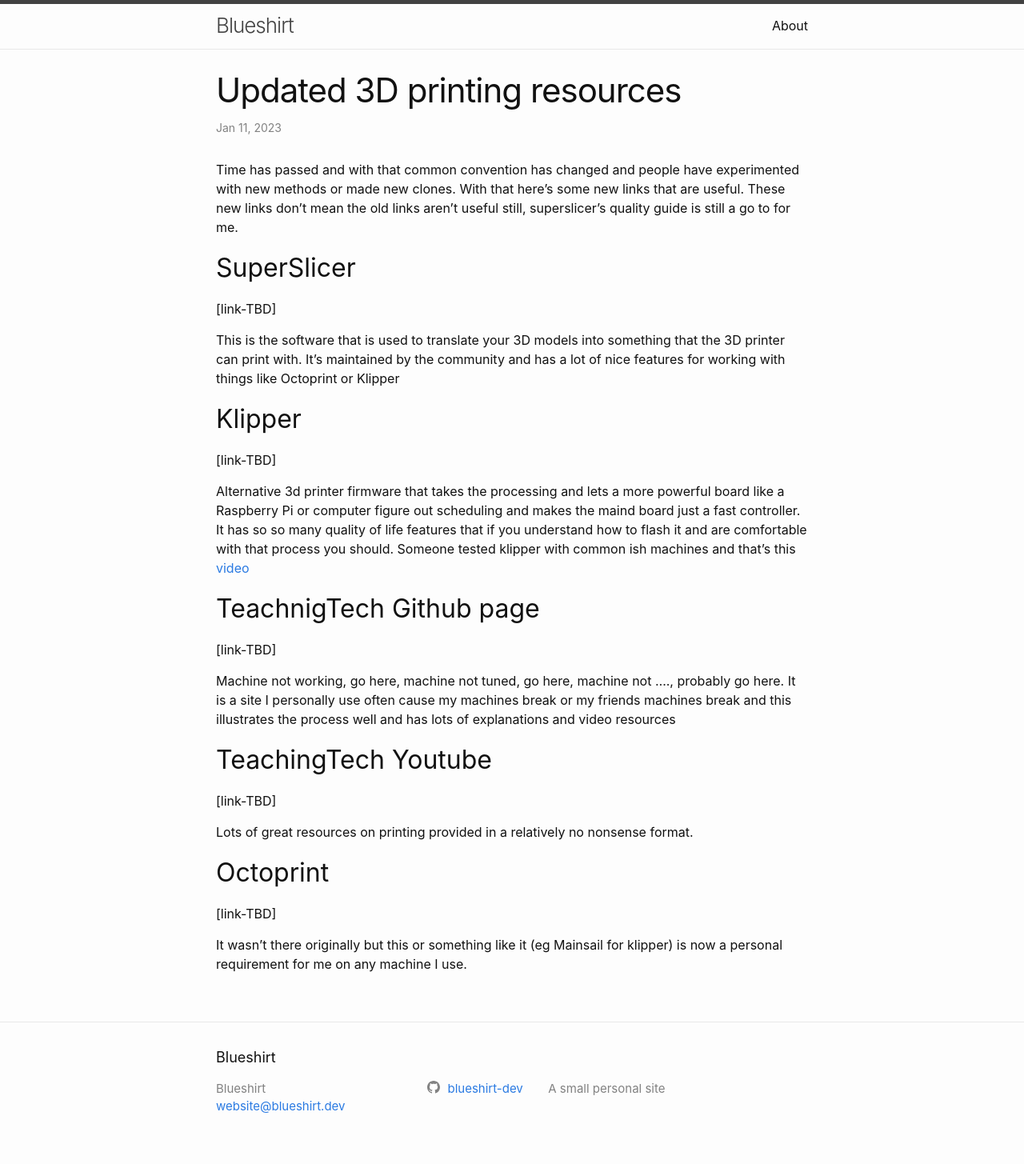
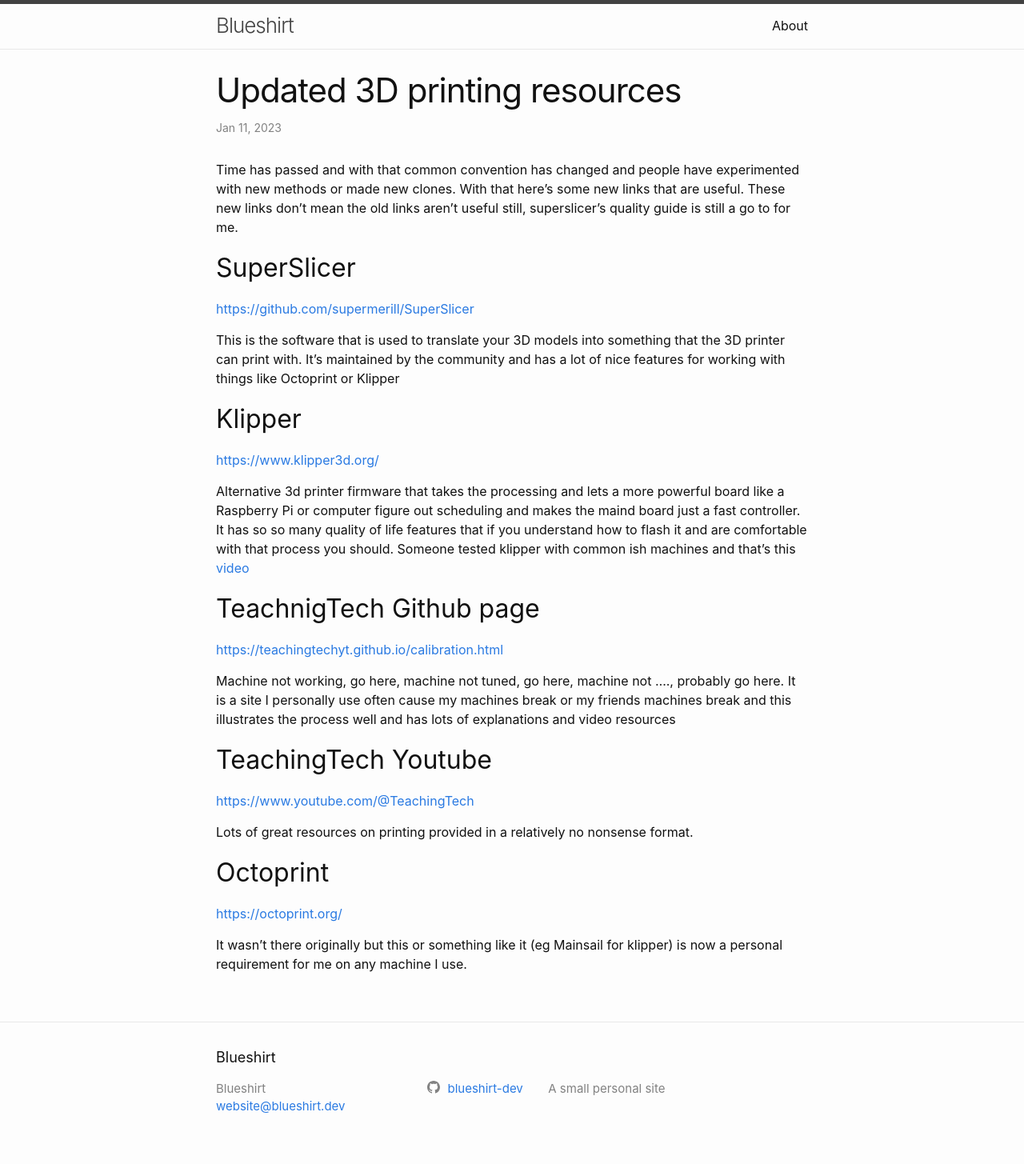
Before and after one commit to blueshirt-dev/blueshirt-dev.github.io, a Jekyll site: the page built from _posts/2023-01-11-updated-3D-printing-links.markdown, in a window 1280 px wide. Shown: the whole page at 80% size. Built offline with Jekyll 4.4.1, drawn with Linux system fonts in a browser that asks for light colours.

Commit message:
update links

```diff
--- a/_posts/2019-03-28-3D-printing-links.markdown
+++ b/_posts/2019-03-28-3D-printing-links.markdown
@@ -5,16 +5,16 @@
 categories: 3D-Printing
 ---
 ## Cura
-[https://ultimaker.com/en/products/ultimaker-cura-software]
+[https://ultimaker.com/en/products/ultimaker-cura-software](https://ultimaker.com/en/products/ultimaker-cura-software)
 
 This is the software that is used to translate your 3D models into something that the 3D printer can print with. It does require a survey before you can download it, it is Free and it does NOT need an email address. [Here's a video of the process.](https://www.youtube.com/watch?v=eUNTlb5pEWA) There is a large number 3D printers with default profiles in cura so before you make your own I'd suggest looking through the defaults.
 
 ## Maker's Muse 3D printing 101
-[https://www.youtube.com/playlist?list=PLTCCNNvHC8PDR_jQy609toqq8EAfhiOOL]
+[https://www.youtube.com/playlist?list=PLTCCNNvHC8PDR_jQy609toqq8EAfhiOOL](https://www.youtube.com/playlist?list=PLTCCNNvHC8PDR_jQy609toqq8EAfhiOOL)
 
 This playlist provided a lof of useful knowledge to me when I began 3D printing. I initially began with [What should you print first](https://www.youtube.com/watch?v=BrvMqrgGXuE), [10 places to get free 3d printing files](https://www.youtube.com/watch?v=q3wo_VBfMPA), and [The best way to orient your prints](https://www.youtube.com/watch?v=OqRbSkX5IJk) videos. After those I suggest watching any video that you feel is important to you. Such as if you want to make pieces that can withstand a bit more abuse, watch the [3D print stronger parts](https://www.youtube.com/watch?v=1NzDr1YAb8Q) video.
 
 ## Quality Troubleshooting
-[https://www.simplify3d.com/support/print-quality-troubleshooting/]
+[https://www.simplify3d.com/support/print-quality-troubleshooting/](https://www.simplify3d.com/support/print-quality-troubleshooting/)
 
 This is a guide that is written for the Simplify 3D slicing software yet provides enough help to be useful with nearly any slicer.
--- a/_posts/2023-01-11-updated-3D-printing-links.markdown
+++ b/_posts/2023-01-11-updated-3D-printing-links.markdown
@@ -8,26 +8,26 @@
 Time has passed and with that common convention has changed and people have experimented with new methods or made new clones. With that here's some new links that are useful. These new links don't mean the old links aren't useful still, superslicer's quality guide is still a go to for me.
 
 ## SuperSlicer
-[link-TBD]
+[https://github.com/supermerill/SuperSlicer](https://github.com/supermerill/SuperSlicer)
 
 This is the software that is used to translate your 3D models into something that the 3D printer can print with. It's maintained by the community and has a lot of nice features for working with things like Octoprint or Klipper
 
 ## Klipper
-[link-TBD]
+[https://www.klipper3d.org/](https://www.klipper3d.org/)
 
 Alternative 3d printer firmware that takes the processing and lets a more powerful board like a Raspberry Pi or computer figure out scheduling and makes the maind board just a fast controller. It has so so many quality of life features that if you understand how to flash it and are comfortable with that process you should. Someone tested klipper with common ish machines and that's this [video](link-TBD)
 
 ## TeachnigTech Github page
-[link-TBD]
+[https://teachingtechyt.github.io/calibration.html](https://teachingtechyt.github.io/calibration.html)
 
 Machine not working, go here, machine not tuned, go here, machine not ...., probably go here. It is a site I personally use often cause my machines break or my friends machines break and this illustrates the process well and has lots of explanations and video resources
 
 ## TeachingTech Youtube
-[link-TBD]
+[https://www.youtube.com/@TeachingTech](https://www.youtube.com/@TeachingTech)
 
 Lots of great resources on printing provided in a relatively no nonsense format.
 
 ## Octoprint
-[link-TBD]
+[https://octoprint.org/](https://octoprint.org/)
 
 It wasn't there originally but this or something like it (eg Mainsail for klipper) is now a personal requirement for me on any machine I use.
```
